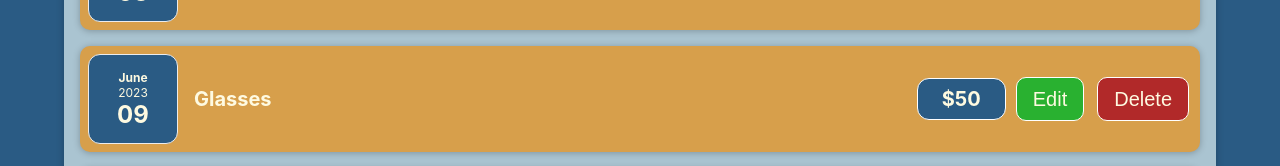
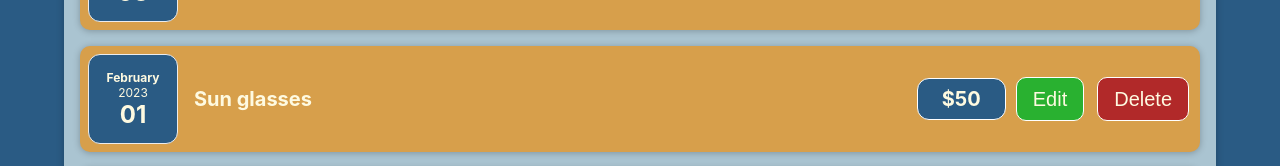
Before and after one commit to YouNone/React-Alex23, a React (Create React App) app: page / in a window 1280 px wide. Shown: the part 522-688 px from the top of the page. Built offline with nearby package versions, Linux system fonts and the light colour scheme; data requests are answered from the project's data file.

Commit message:
Patching feature added with dynamic refresh in list

```diff
--- a/data/db.json
+++ b/data/db.json
@@ -2,26 +2,26 @@
   "costs": [
     {
       "id": 1,
-      "date": "Thu Apr 01 2021 00:00:00 GMT+0300 (Eastern European Summer Time)",
-      "description": "Fridge",
-      "amount": 999.99
+      "date": "2021-10-03T00:00:00.000Z",
+      "description": "Mouse",
+      "amount": "250"
     },
     {
       "id": 3,
-      "date": "Tue Feb 11 2020 00:00:00 GMT+0200 (Eastern European Standard Time)",
+      "date": "2020-02-11T00:00:00.000Z",
       "description": "Jeans",
-      "amount": 49.99
+      "amount": "149.99"
     },
     {
       "id": 4,
-      "date": "Tue Nov 11 2020 00:00:00 GMT+0200 (Eastern European Standard Time)",
+      "date": "2020-11-11T00:00:00.000Z",
       "description": "Microwave",
-      "amount": 800
+      "amount": "500"
     },
     {
-      "description": "Boat",
-      "amount": "20000",
-      "date": "2022-02-02T00:00:00.000Z",
+      "description": "Headphones",
+      "amount": "700",
+      "date": "2022-03-02T00:00:00.000Z",
       "id": "ccfd83b2-fcf1-4437-9516-ca137e92c6f8"
     },
     {
@@ -31,9 +31,9 @@
       "id": "472d75fb-909c-4d1f-8c8b-31b857c4e0ca"
     },
     {
-      "description": "Glasses",
+      "description": "Sun glasses",
       "amount": "50",
-      "date": "2023-06-09T00:00:00.000Z",
+      "date": "2023-02-01T00:00:00.000Z",
       "id": "56735be0-b6ae-4a38-8d34-d403125a7425"
     },
     {
@@ -45,13 +45,13 @@
     {
       "description": "Coffee",
       "amount": "50",
-      "date": "2022-02-02T00:00:00.000Z",
+      "date": "2022-08-02T00:00:00.000Z",
       "id": "0a30e119-058f-4c5f-bc18-6be0fc234239"
     },
     {
-      "description": "Balloons",
-      "amount": "10",
-      "date": "2022-02-02T00:00:00.000Z",
+      "description": "Birthday present",
+      "amount": "200",
+      "date": "2022-07-07T00:00:00.000Z",
       "id": "65754c90-7913-4635-ac32-4fcadcb402e2"
     }
   ]
--- a/src/App.js
+++ b/src/App.js
@@ -7,12 +7,17 @@ function App() {
   const [costs, setCosts] = useState(null);
   const [costToUpdate, setCostToUpdate] = useState(null);
 
-  // let foundIndex = prevCosts.findIndex((x) => x.id === cost.id);
-  // prevCosts[foundIndex] = cost;
-  // console.log(prevCosts);
   const addCostHandler = (cost) => {
     setCosts((prevCosts) => {
       return [cost, ...prevCosts];
+    });
+  };
+
+  const patchCostHandler = (cost) => {
+    setCosts((prevCosts) => {
+      let foundIndex = prevCosts.findIndex((x) => x.id === cost.id);
+      costs[foundIndex] = cost;
+      return [costs, ...prevCosts];
     });
   };
 
@@ -25,7 +30,6 @@ function App() {
 
   const updateDataHandler = (cost) => {
     setCostToUpdate(cost);
-    // console.log(cost);
   };
 
   useEffect(() => {
@@ -43,6 +47,7 @@ function App() {
       {costs && (
         <NewCost
           onAddCost={addCostHandler}
+          onPatchCost={patchCostHandler}
           costToUpdate={costToUpdate}
         ></NewCost>
       )}
--- a/src/components/Costs/CostItem.js
+++ b/src/components/Costs/CostItem.js
@@ -3,12 +3,10 @@ import CostDate from "./CostDate";
 import "./CostItem.css";
 
 const CostItem = (props) => {
-  // console.log(props);
   const onDeleteHandler = () => {
     fetch("http://localhost:8000/costs/" + props.id, {
       method: "DELETE",
     }).then(() => {
-      // console.log(props.id);
       props.refreshAfterDelete(props.id);
     });
   };
--- a/src/components/NewCost/CostForm.js
+++ b/src/components/NewCost/CostForm.js
@@ -25,7 +25,7 @@ function CostForm(props) {
 
   useEffect(() => {
     if (props.costToUpdate) {
-      console.log(props.costToUpdate);
+      // console.log(props.costToUpdate);
       setInputName(props.costToUpdate.description);
       setInputAmount(props.costToUpdate.amount);
       setInputDate(formatDate(props.costToUpdate.date));
@@ -64,7 +64,7 @@ function CostForm(props) {
         console.log("PATCH", costData);
         setPending(false);
       });
-      // props.onSaveNewCostData(costData);
+      props.onSavePatchedCostData(costData);
       setInputName("");
       setInputAmount("");
       setInputDate("");
@@ -129,7 +129,7 @@ function CostForm(props) {
               onChange={DateChangeHandler}
               value={inputDate}
               type="date"
-              min="2020-12-31"
+              min="2020-1-1"
               max={curDate}
               step="2023-12-31"
             />
--- a/src/components/NewCost/NewCost.js
+++ b/src/components/NewCost/NewCost.js
@@ -2,20 +2,19 @@ import CostForm from "./CostForm";
 import "./NewCost.css";
 
 function NewCost(props) {
-  // const [costToUpdate, setCostToUpdate] = useState(props.costToUpdate);
-  // if (props.costToUpdate !== null) {
-  //   setCostToUpdate(props.costToUpdate);
-  // }
-  // console.log(props.costToUpdate);
-
   const saveCostDataHandler = (inputCostData) => {
     props.onAddCost(inputCostData);
+  };
+
+  const savePatchedCostDataHandler = (inputCostData) => {
+    props.onPatchCost(inputCostData);
   };
 
   return (
     <div className="new-cost">
       <CostForm
         onSaveNewCostData={saveCostDataHandler}
+        onSavePatchedCostData={savePatchedCostDataHandler}
         costToUpdate={props.costToUpdate}
       />
     </div>
```
